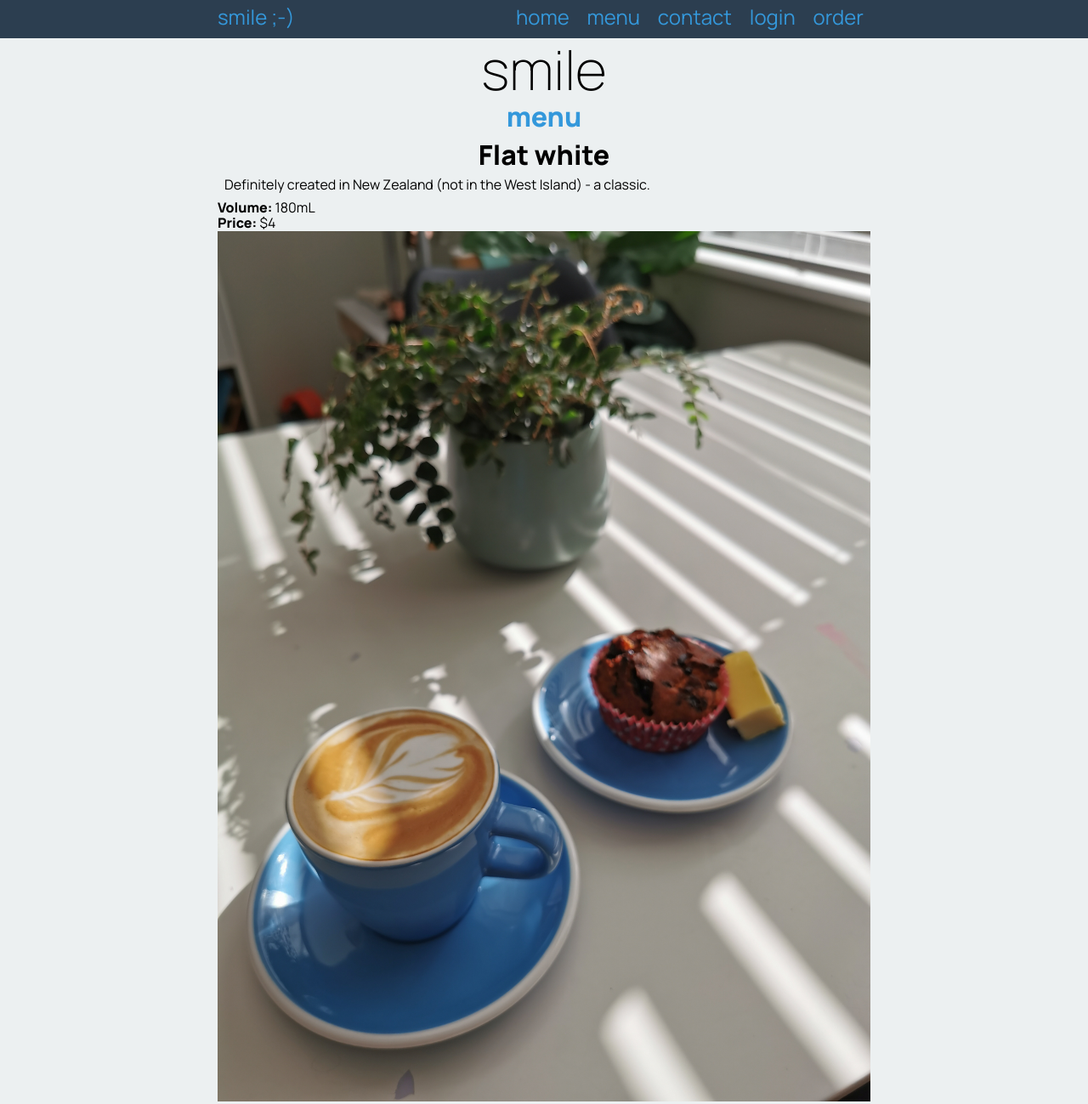
After one commit to DBensemanAquinas/smile, a Flask app: page /item/1/1 in a window 1280 px wide. The commit adds this page. Shown: the whole page at 85% size. Run offline with Flask 3, Linux system fonts and the light colour scheme; data comes from the database, SQL or seed files in the repository; both versions use the stored data as it was after the commit; parts of the project's set-up code (start-up, migrations or seed data) failed here and were passed over.

Commit message:
started adding the cart

```diff
--- a/app.py
+++ b/app.py
@@ -31,8 +31,22 @@ def is_logged_in():
         return True
 
 
+def is_ordering():
+    if session.get("order") is None:
+        print("Not ordering")
+        return False
+    else:
+        print("Ordering")
+        return True
+
+
 @app.route('/', methods=["GET", "POST"])
 def render_home_page():
+    # Get the error message from the url if there is none
+    error = request.args.get('error')
+    if error == None:
+        error=""
+
     if request.method == "POST":
         cat_name = request.form["cat_name"].lower().strip()
         if 3 <= len(cat_name) <= 20:
@@ -44,11 +58,16 @@ def render_home_page():
             conn.close()
         else:
             return redirect("/?error=Name+must+be+between+3+and+20+characters")
-    return render_template('home.html', logged_in=is_logged_in())
+    return render_template('home.html', logged_in=is_logged_in(),   error=error, ordering = is_ordering())
 
 
 @app.route('/menu/<cat_id>', methods=["GET", "POST"])
 def render_menu_page(cat_id):
+    # Get the error message from the url if there is none
+    error = request.args.get('error')
+    if error == None:
+        error=""
+
     # Check whether there is an item to add
     if request.method == "POST":
         name = request.form["name"].title().strip()
@@ -63,8 +82,13 @@ def render_menu_page(cat_id):
         conn.commit()
         conn.close()
 
+    # Check to see whether I am starting an order
+    order_start = request.args.get("order")
+    if order_start == "start" and not is_ordering():
+        session["order"] = []
+
     # Select all the products in this category
-    query = "SELECT name, description, volume, price, filename FROM product WHERE cat_id = ? ORDER BY name"
+    query = "SELECT name, description, volume, price, filename, id FROM product WHERE cat_id = ? ORDER BY name"
     conn = create_connection(DATABASE)
     cur = conn.cursor()
     cur.execute(query, (cat_id, ))
@@ -74,9 +98,44 @@ def render_menu_page(cat_id):
     cat_query = "SELECT * FROM category"
     cur.execute(cat_query)
     categories = cur.fetchall()
+    cat_name_query = "SELECT name FROM category WHERE id = ?"
+    cur.execute(cat_name_query, (cat_id, ))
+    cat_name = cur.fetchone()[0]
+    print(cat_name)
     conn.close()
-    return render_template('menu.html', drinks=coffees, categories=categories, cat_id=cat_id, logged_in=is_logged_in())
+    return render_template('menu.html', drinks=coffees, categories=categories, cat_id=cat_id, cat_name=cat_name.upper(), logged_in=is_logged_in(), error=error, ordering = is_ordering())
 
+
+@app.route('/add_to_cart/<product_id')
+def add_to_cart(product_id):
+    try:
+        product_id = int(product_id)
+    except ValueError:
+        print(f"{product_id} is not an integer")
+        return redirect("/menu/1?Invalid+product+id")
+
+    # Add the product to the cart
+    print("adding to the cart", product_id)
+    order = session['order']
+    print("Order before ordering:", order)
+    order.append(product_id)
+    print("Order after ordering:", order)
+    session['order'] = order
+
+    # Return to the page the link was presses from
+    return redirect(request.referrer)
+
+@app.route('/item/<cat_id>/<item_id>', methods=["GET", "POST"])
+def render_item_page(cat_id, item_id):
+    # Select the products details
+    query = "SELECT name, description, volume, price, filename, id FROM product WHERE id = ?"
+    conn = create_connection(DATABASE)
+    cur = conn.cursor()
+    cur.execute(query, (item_id, ))
+    coffee = cur.fetchall()[0]
+    conn.close()
+
+    return render_template('item.html', drink=coffee, cat_id=cat_id, logged_in=is_logged_in(), ordering = is_ordering())
 
 @app.route('/contact')
 def render_contact_page():
@@ -87,6 +146,11 @@ def render_contact_page():
 def render_login_page():
     if is_logged_in():
         return redirect("/")
+    # Get the error message from the url if there is none
+    error = request.args.get('error')
+    if error == None:
+        error=""
+
     if request.method == "POST":
         user_name = request.form['user_name'].strip().lower()
         password = request.form['password'].strip()
@@ -115,7 +179,7 @@ def render_login_page():
         session['first_name'] = first_name
         return redirect("/")
 
-    return render_template('login.html')
+    return render_template('login.html', error=error, ordering = is_ordering())
 
 
 @app.route('/signup', methods=["GET", "POST"])
@@ -144,7 +208,7 @@ def render_signup_page():
         conn.close()
         return redirect('/login')
 
-    return render_template("signup.html")
+    return render_template("signup.html", ordering = is_ordering())
 
 
 @app.route('/logout')
@@ -153,4 +217,29 @@ def logout():
     return redirect('/?message=See+you+next+time')
 
 
+@app.route('/delete_category/<cat_id>/<cat_name>', methods = ['GET', 'POST'])
+def render_delete_category(cat_id, cat_name):
+
+    if not is_logged_in():
+        return redirect("/")
+    print(cat_id, cat_name)
+    return render_template("delete_category.html", cat_id=cat_id, cat_name=cat_name, logged_in=is_logged_in(), ordering = is_ordering())
+
+
+@app.route('/delete_category_confirmed/<cat_id>')
+def delete_category(cat_id):
+    if not is_logged_in():
+        return redirect("/")
+    conn = create_connection(DATABASE)
+    cur = conn.cursor()
+    query = "DELETE FROM category WHERE id = ?"
+    cur.execute(query, (cat_id, ))
+    query = "DELETE FROM product WHERE cat_id = ?"
+    cur.execute(query, (cat_id, ))
+    conn.commit()
+    conn.close()
+    return redirect("/")
+
+
+
 app.run(host='0.0.0.0', debug=True)
--- a/static/style.css
+++ b/static/style.css
@@ -141,6 +141,10 @@ a, a:visited {
     text-align: right;
 }
 
+.error {
+    color: red;
+}
+
 .myform {
     width: 80%;
     margin: auto;
@@ -195,7 +199,10 @@ table {
     font-weight: bold;
 }
 
-
+h3 {
+    font-size: 2em;
+    text-align: center;
+}
 @media only screen and (max-width: 600px) {
     .container {
         width: 100%;
--- a/templates/base.html
+++ b/templates/base.html
@@ -13,7 +13,7 @@
 <body>
     <nav>
         <div class="container">
-            <div class="navbar-brand">smile.</div>
+            <div class="navbar-brand">smile ;-)</div>
             <div class="navbar-links">
                 <a href="/">home</a>
                 <a href="/menu/1">menu</a>
@@ -22,6 +22,11 @@
                 <a href="/logout">logout</a>
                 {% else %}
                 <a href="/login">login</a>
+                {% endif %}
+                {% if ordering %}
+                <a href="/cart">cart</a>
+                {% else %}
+                <a href="/menu/1?order=start">order</a>
                 {% endif %}
             </div>
         </div>
--- a/templates/home.html
+++ b/templates/home.html
@@ -11,6 +11,7 @@
     <div class="form-group">
         <div class="form-label"><label for="cat_name">Category Name:</label></div>
         <div class="form-element"><input type="text" id="cat_name" name="cat_name" /></div>
+        <div class="error">{{ error }}</div>
     </div>
     <div class="form-group">
         <div class="form-label"> </div>
--- /dev/null
+++ b/templates/item.html
@@ -0,0 +1,21 @@
+{% extends "base.html" %}
+
+{% block title %}menu{% endblock %}
+
+{% block pageheading %}<a href="/menu/{{ cat_id }}">menu</a>{% endblock %}
+
+{% block main %}
+
+
+
+    <div>
+        <h3>{{ drink[0] }}</h3>
+        <p class="product-box-info">{{ drink[1] }}</p>
+        <p><strong>Volume: </strong>{{ drink[2] }}</p>
+        <p><strong>Price: </strong>${{ drink[3] }}</p>
+        <p><img src="/static/images/{{ drink[4] }}.jpg" /></p>
+    </div>
+
+
+
+{% endblock %}
--- a/templates/login.html
+++ b/templates/login.html
@@ -10,6 +10,7 @@
     <div class="form-group">
         <div class="form-label"><label for="user_name">Username:</label></div>
         <div class="form-element"><input type="text" id="user_name" name="user_name" /></div>
+        <div class="error">{{ error }}</div>
     </div>
     <div class="form-group">
         <div class="form-label"><label for="password">Password:</label></div>
```
Also changed, not shown: templates/cart.html (added, +27 -0 lines), templates/delete_category.html (added, +12 -0 lines), templates/menu.html (+10 -2 lines), smile.db.
